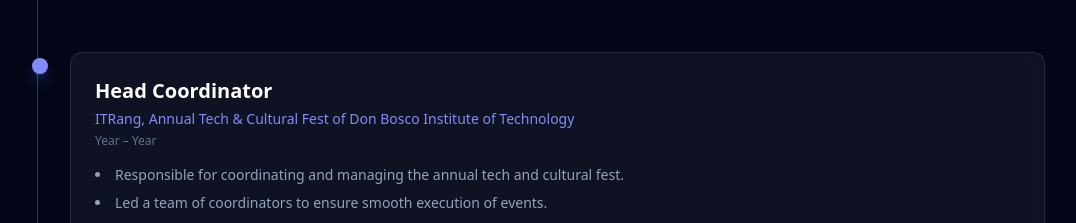
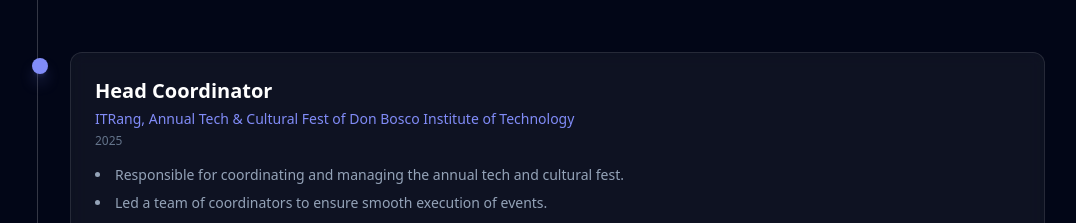
Before and after one commit to AyushmanMishra-17/Portfolio, a React (Vite) app: page / in a window 1280 px wide. Shown: the part 2260-2483 px from the top of the page, without its empty margins (107-1183 px from the left). Built offline with nearby package versions, Linux system fonts and the light colour scheme.

Commit message:
Updated Experience

```diff
--- a/src/components/ExperienceTimeline.jsx
+++ b/src/components/ExperienceTimeline.jsx
@@ -13,7 +13,7 @@ const experienceData = [
   {
     role: "Head Coordinator",
     organization: "ITRang, Annual Tech & Cultural Fest of Don Bosco Institute of Technology",
-    duration: "Year – Year",
+    duration: "2025",
     responsibilities: [
       "Responsible for coordinating and managing the annual tech and cultural fest.",
       "Led a team of coordinators to ensure smooth execution of events.",
```
